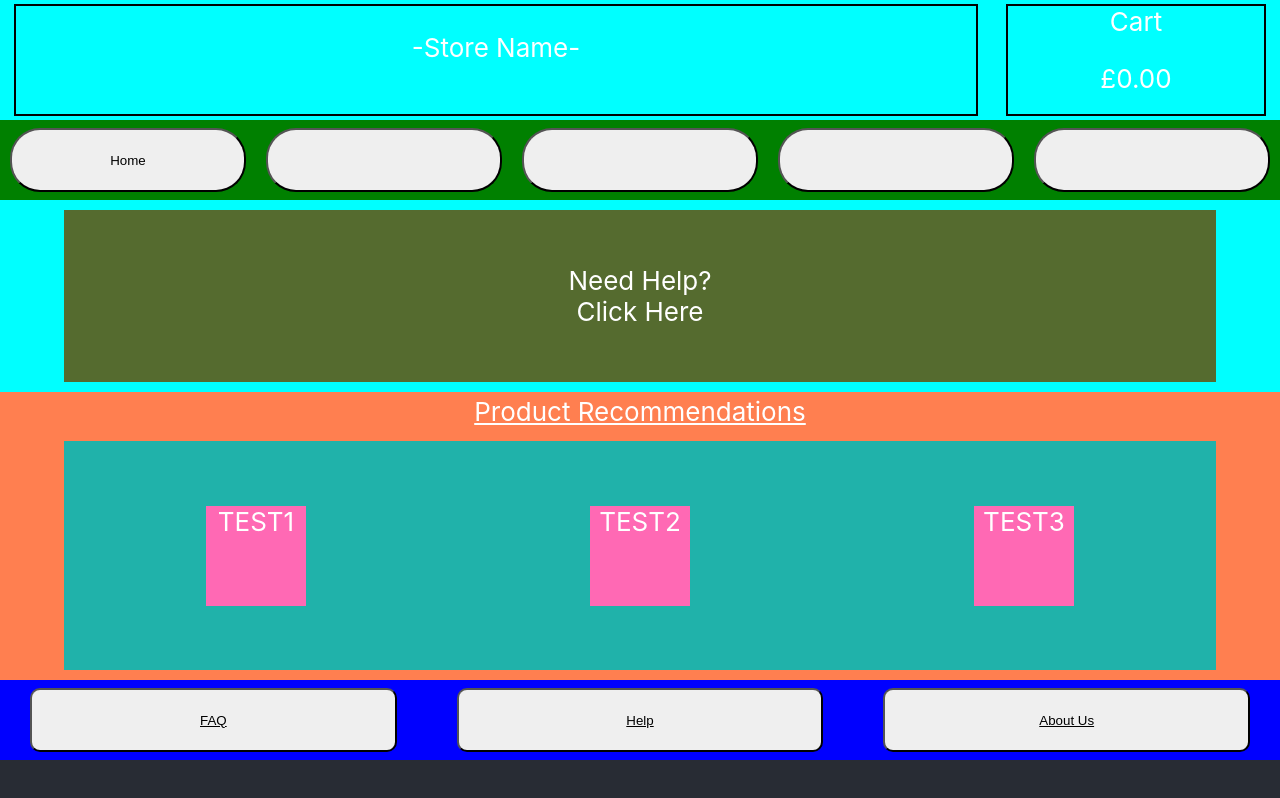
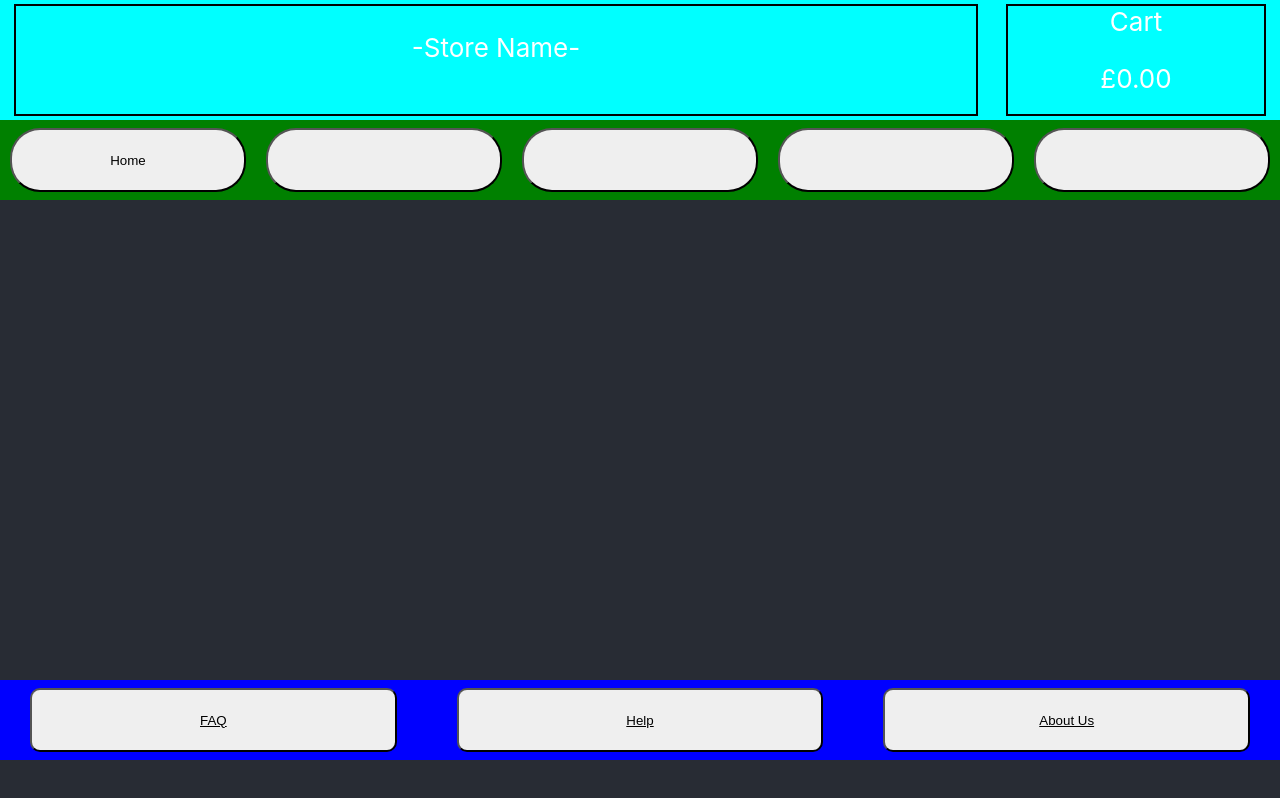
Before and after one commit to PSXLiam/E-CommerceProject, a React (Create React App) app in the folder e-commerce-app/: page / in a window 1280 px wide. Built offline with nearby package versions, Linux system fonts and the light colour scheme.

Commit message:
Have page render through useState

```diff
--- a/e-commerce-app/src/App.js
+++ b/e-commerce-app/src/App.js
@@ -6,13 +6,16 @@ import { useState } from 'react';
 
 function App() {
 
-// const [products, setProducts] =  useState(["screen 1", "screen 2"])
+  const [currentPage, setCurrentPage] = useState(BodyHome)
+  // const [products, setProducts] =  useState(["screen 1", "screen 2"])
 
   return (
     <div className="App">
       <header className="App-header">
             <AppHeader/>
-            <BodyHome/>
+              <div className='AppBody'>
+                <currentPage/>
+              </div>
             <AppFooter/>
       </header>
     </div>
```
